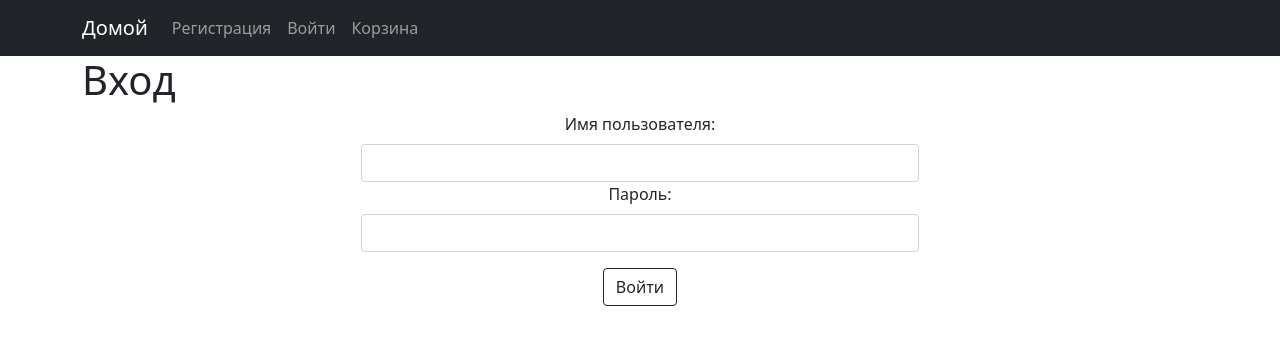
After one commit to V1adimirr/My_shop, a Django app: page /login/login/ in a window 1280 px wide. The commit adds this page. Shown: the top 345 px of the page. Run offline with Django 4.2, Linux system fonts and the light colour scheme.

Commit message:
"Добавил вход,выход и регистрацию"

```diff
--- /dev/null
+++ b/my_shop/accounts/templates/login.html
@@ -0,0 +1,23 @@
+{% extends "base.html" %}
+
+{% block title %}Вход{% endblock %}
+{% block content %}
+    <h1>Вход</h1>
+    <div class="text-center">
+        <form method="post" class="w-50 ms-auto me-auto">
+            {% csrf_token %}
+            {% if has_error %}
+                <p class="text-danger">Неверное имя пользователя или пароль.</p>
+            {% endif %}
+            <div class="form-group">
+                <label for="username" class="form-label">Имя пользователя:</label>
+                <input type="text" name="username" class="form-control" id="username">
+            </div>
+            <div class="form-group">
+                <label for="password" class="form-label">Пароль:</label>
+                <input type="password" name="password" class="form-control" id="password">
+            </div>
+            <button class="mt-3 btn btn-outline-dark" type="submit">Войти</button>
+        </form>
+    </div>
+{% endblock %}
--- /dev/null
+++ b/my_shop/accounts/urls.py
@@ -0,0 +1,16 @@
+# from django.conf import settings
+# from django.conf.urls.static import static
+from django.contrib.auth.views import LoginView, LogoutView
+from django.urls import path
+
+# from accounts.views import login_view, logout_view
+from accounts.views import UserRegisterView
+
+app_name = 'accounts'
+
+urlpatterns = [
+    path('login/', LoginView.as_view(template_name='login.html'), name="login"),
+    path('logout/', LogoutView.as_view(), name="logout"),
+    path('add/', UserRegisterView.as_view(), name='user_add'),
+]
+# urlpatterns += static(settings.MEDIA_URL, document_root=settings.MEDIA_ROOT)
--- a/my_shop/shop/urls.py
+++ b/my_shop/shop/urls.py
@@ -19,4 +19,5 @@ from django.urls import path, include
 urlpatterns = [
     path('admin/', admin.site.urls),
     path('', include("webapp.urls")),
+    path('login/', include('accounts.urls')),
 ]
--- a/my_shop/webapp/templates/base.html
+++ b/my_shop/webapp/templates/base.html
@@ -21,10 +21,23 @@
         <div class="collapse navbar-collapse" id="navbarNav">
             <ul class="navbar-nav">
                 {% block nav %}{% endblock %}
-
+            {% if request.user.is_authenticated %}
+                 <li class="nav-item">
+                    <a class="nav-link" href="{% url 'accounts:logout' %}">Выйти</a>
+                </li>
                 <li class="nav-item">
                     <a class="nav-link" href="{% url 'webapp:product_create' %}">Создание товара</a>
                 </li>
+                {% else %}
+                <li class="nav-item">
+                    <a class="nav-link" href="{% url 'accounts:user_add' %}">Регистрация</a>
+                </li>
+            <li class="nav-item">
+                    <a class="nav-link" href="{% url 'accounts:login' %}">Войти</a>
+                </li>
+
+
+                {% endif %}
                 <li class="nav-item">
                     <a class="nav-link" href="{% url 'webapp:cart' %}">Корзина</a>
                 </li>
@@ -33,6 +46,7 @@
     </div>
 </nav>
 <div class="container">
+{% if request.user.is_authenticated %}Привет {{ request.user }}{% endif %}
     {% block content %}{% endblock %}
 </div>
 
--- a/my_shop/webapp/templates/product/product_view.html
+++ b/my_shop/webapp/templates/product/product_view.html
@@ -8,7 +8,6 @@
 {% endblock %}
 
 {% block content %}
-    {{ request.path }}
     <div class="card">
         <div class="card-body">
             <h1>{{ product.name }}</h1>
--- a/my_shop/webapp/views/products.py
+++ b/my_shop/webapp/views/products.py
@@ -4,6 +4,7 @@ from django.views.generic import UpdateView, DeleteView, DetailView, CreateView
 from webapp.forms import ProductForm
 from webapp.models import Product
 from webapp.views.base_views import SearchView
+from django.contrib.auth.mixins import PermissionRequiredMixin
 
 
 class IndexView(SearchView):
@@ -24,7 +25,7 @@ class ProductView(DetailView):
     queryset = Product.objects.filter(amount__gt=0)
 
 
-class ProductCreateView(CreateView):
+class ProductCreateView(PermissionRequiredMixin, CreateView):
     model = Product
     form_class = ProductForm
     template_name = 'product/product_create.html'
```
Also changed, not shown: my_shop/accounts/forms.py (added, +10 -0 lines), my_shop/accounts/templates/user_add.html (added, +9 -0 lines), my_shop/accounts/views.py (+25 -2 lines), my_shop/shop/settings.py (+17 -14 lines), my_shop/webapp/templates/product/index.html (+2 -5 lines).
